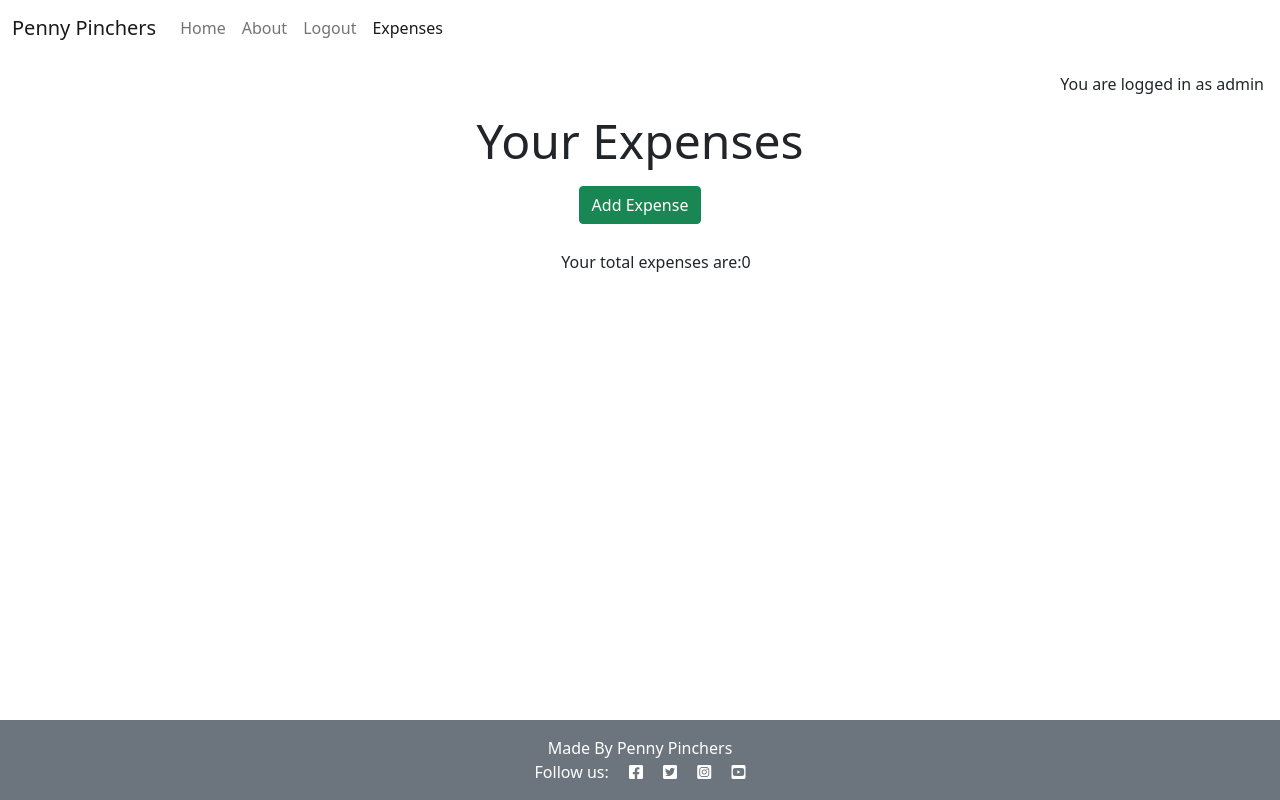
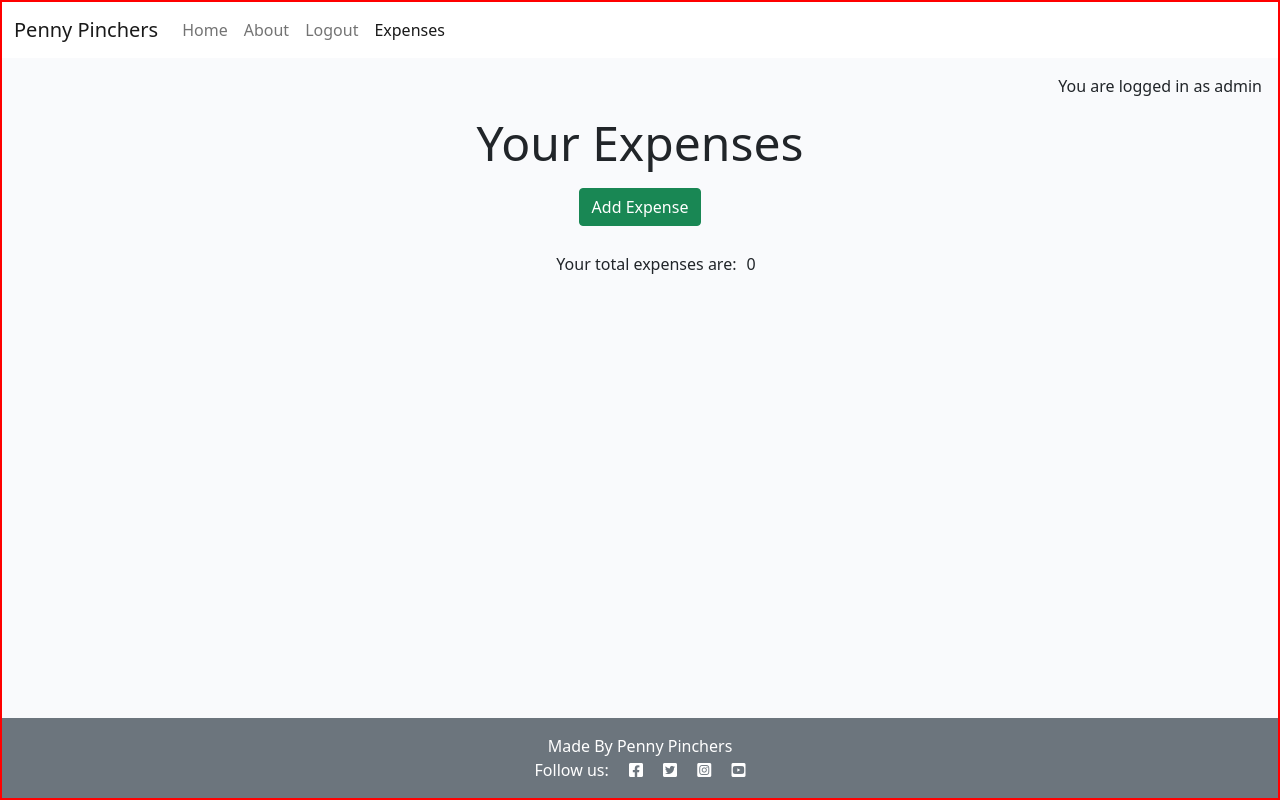
Before and after one commit to Jab90/expense_tracker_project, a Django app: page /expense_tool in a window 1280 px wide. Run offline with Django 4.2, Linux system fonts and the light colour scheme; a user stored in the database is signed in; data that the repository does not hold is empty.

Commit message:
css changes

```diff
--- a/expense/templates/expense/expense_tool.html
+++ b/expense/templates/expense/expense_tool.html
@@ -33,9 +33,9 @@
                 {% endfor %}
                 <!-- Total amount -->
                  <li class="item total-expenses">
-                    <span class="total-expenses-title"> Your total expenses are:</span>
+                    <span class="total-expenses-title">Your total expenses are:</span>
                     <span class="total-expense-sum">
-                        {{ total_amount|default:"0" }}
+                        {{ total_amount | default:"0" }}
                     </span>
                  </li>
             </ul>
--- a/static/css/style.css
+++ b/static/css/style.css
@@ -1,5 +1,6 @@
- /* body {
+ body {
     background-color: #F9FAFC;
+    border: red 2px solid;
 }
 
 .brand {
@@ -19,7 +20,7 @@
 
 .main-bg {
     background-color: #F9FAFC;
-} */
+}
 
 /* Expenses */
 
@@ -28,12 +29,27 @@
 }
 
 .item {
-    border: black 1px;
     display: flex;
     justify-content: center;
+    align-items: center;
     padding: 10px;
 }
 
+.item-buttons {
+    display: flex;
+    gap: 5px;
+    margin-right: 15px;
+}
+
 .item-name {
+    display: block;
     padding-left: 15px;
 }
+
+.item-amount {
+    padding-left: 15px;
+}
+
+.total-expense-sum {
+    padding-left: 10px;
+}
```
